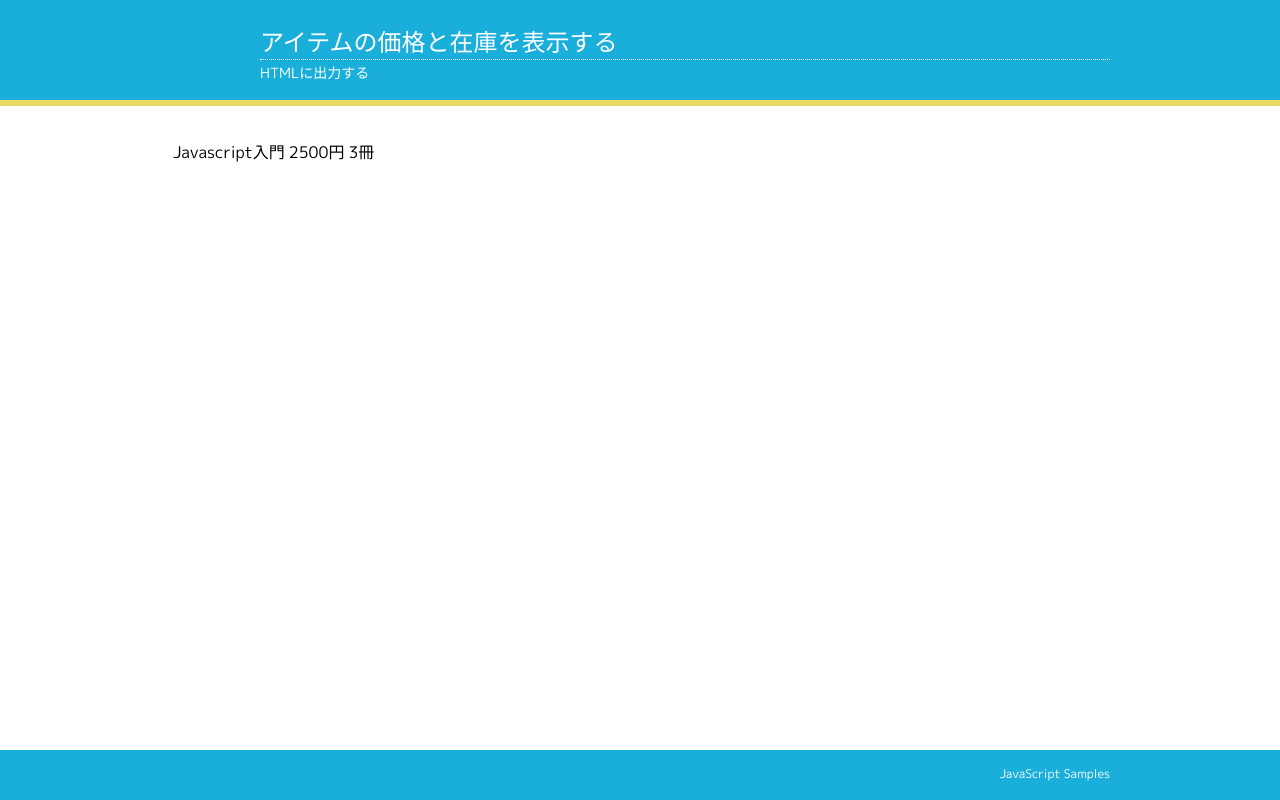
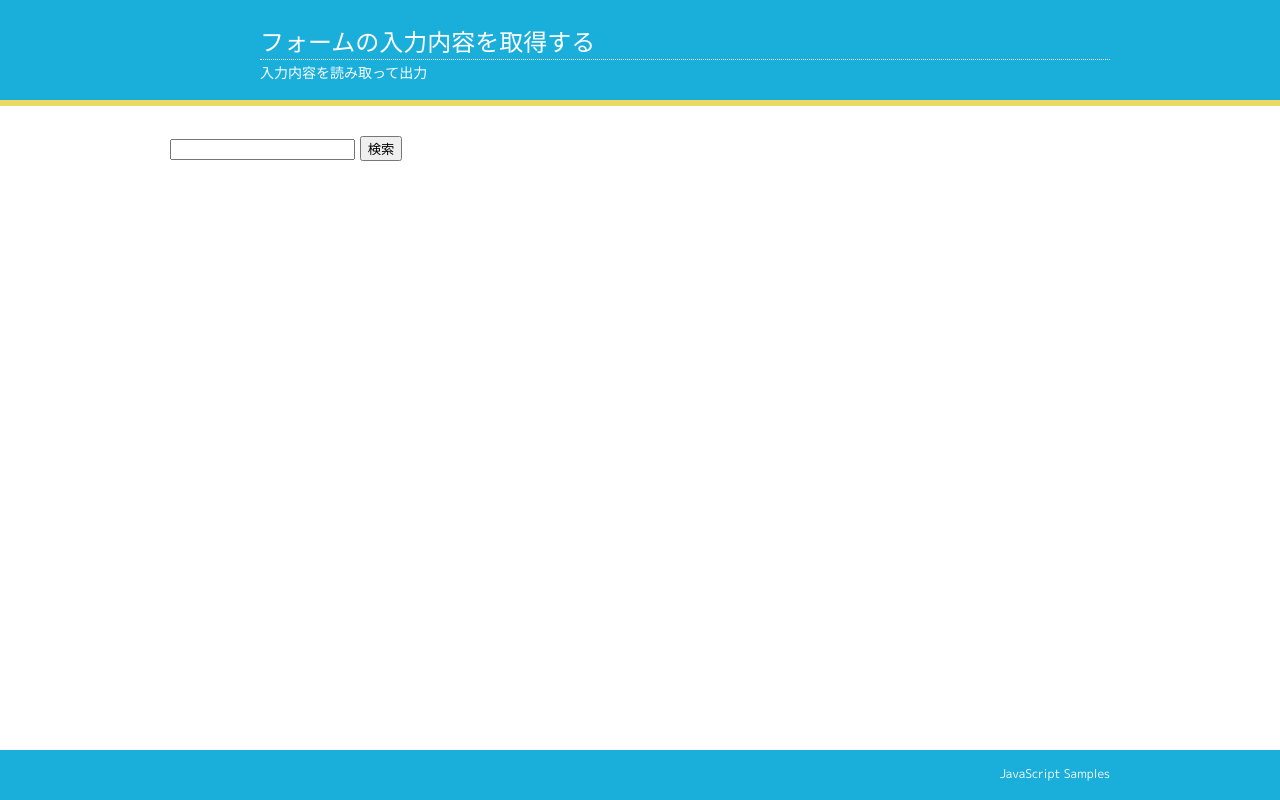
Before and after one commit to Serizawa1994/javascript, a plain HTML site: page sample.html in a window 1280 px wide. Drawn offline with Linux system fonts and the light colour scheme.

Commit message:
studying how to get content input on <form> on javascript

```diff
--- a/sample.html
+++ b/sample.html
@@ -11,21 +11,19 @@
 <body>
 <header>
 <div class="container">
-<h1>アイテムの価格と在庫を表示する</h1>
-<h2>HTMLに出力する</h2>
+<h1>フォームの入力内容を取得する</h1>
+<h2>入力内容を読み取って出力</h2>
 </div><!-- /.container -->
 </header>
 <main>
 <div class="container">
 <section>
-    <table>
-        <tr>
-            <td id="title"></td>
-            <td id="price"></td>
-            <td id="stock"></td>
-        </tr>
-    </table>
+    <form action="#" id="form">
+        <input type="text" name="word">
+        <input type="submit" value="検索">
+    </form>
 
+    <p id="output"></p>
 </section>
 </div><!-- /.container -->
 </main>
@@ -37,12 +35,11 @@
 <script>
 
     'use strict';
-
-    let jsbook = {title: 'Javascript入門', price: 2500, stock: 3};
-
-    document.getElementById("title").textContent = jsbook.title;
-    document.getElementById("price").textContent = jsbook.price + "円";
-    document.getElementById("stock").textContent = jsbook.stock + "冊";
+    document.getElementById('form').onsubmit = function(event){
+        event.preventDefault();
+        const search = document.getElementById('form').word.value;
+        document.getElementById('output').textContent = `「${search}」を検索中...`;
+    };
 
 </script>
 </body>
```
